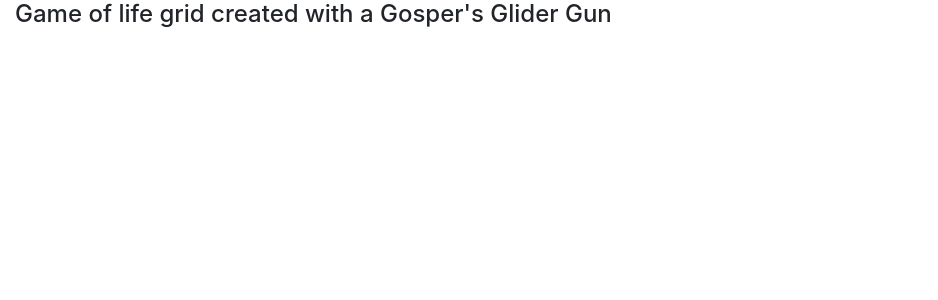
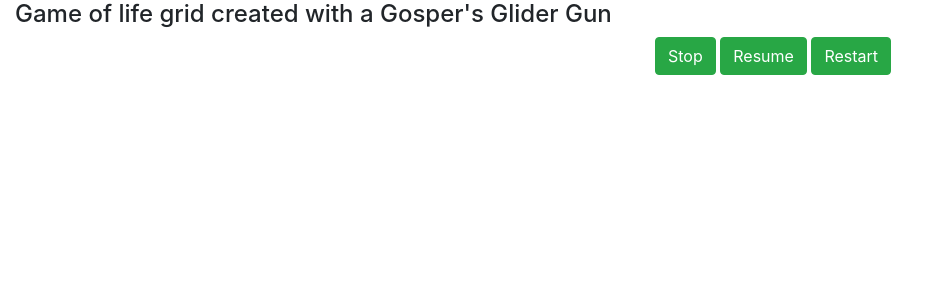
Before and after one commit to gbmcarlos/game-of-life-js, a PHP site: template www/app/templates/gosper-glider-gun.twig in a window 1280 px wide. Shown: the top 300 px of the page, without its empty margins (0-938 px from the left). Run offline with PHP 8.4, Linux system fonts and the light colour scheme; the template is opened without the code that fills it, so the values that code supplies are empty; some libraries are stand-ins or nearby versions.

Commit message:
svg container removed, gider gun template with action buttons

```diff
--- a/www/app/templates/gosper-glider-gun.twig
+++ b/www/app/templates/gosper-glider-gun.twig
@@ -1,7 +1,21 @@
 {% extends 'layout.twig' %}
 
-{% block title %}Random pattern{% endblock %}
+{% block title %}Gosper's Glider Gun{% endblock %}
 
 {% block content %}
     <h4>Game of life grid created with a Gosper's Glider Gun</h4>
+    <div class="row">
+        <div class="offset-md-3 col-md-3 col-sm-12" id="grid-container"></div>
+        <div class="col-md-3 col-sm-12">
+            <button type="button" class="btn btn-success" id="stopBtn">Stop</button>
+            <button type="button" class="btn btn-success" id="resumeBtn">Resume</button>
+            <button type="button" class="btn btn-success" id="restartBtn">Restart</button>
+        </div>
+    </div>
 {% endblock %}
+{% block footerAssets %}
+    <script type="application/javascript" src="{{ asset('assets/js/services/GridManagerCanvas.js') }}"></script>
+    <script type="application/javascript" src="{{ asset('assets/js/services/GameOfLife.js') }}"></script>
+    <script type="application/javascript" src="{{ asset('assets/js/controllers/GosperGliderGunPageController.js') }}"></script>
+    <link rel="stylesheet" href="{{ asset('assets/css/grid.css') }}" />
+{% endblock %}
--- a/www/app/templates/random-pattern.twig
+++ b/www/app/templates/random-pattern.twig
@@ -5,9 +5,7 @@
 {% block content %}
     <h4>Game of life grid created form a random pattern</h4>
     <div class="row">
-        <div class="offset-md-3 col-md-3 col-sm-12" id="grid-container">
-            <svg id="grid" xmlns="http://www.w3.org/2000/svg" xmlns:xlink="http://www.w3.org/1999/xlink" class="grid"></svg>
-        </div>
+        <div class="offset-md-3 col-md-3 col-sm-12" id="grid-container"></div>
         <div class="col-md-3 col-sm-12">
             <button type="button" class="btn btn-success" id="stopBtn">Stop</button>
             <button type="button" class="btn btn-success" id="resumeBtn">Resume</button>
```
